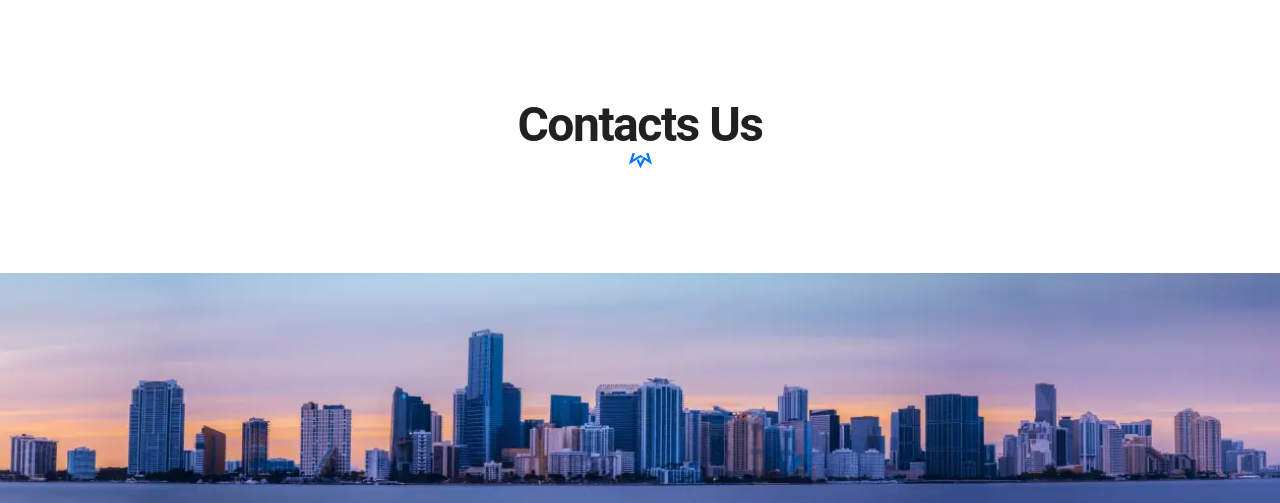
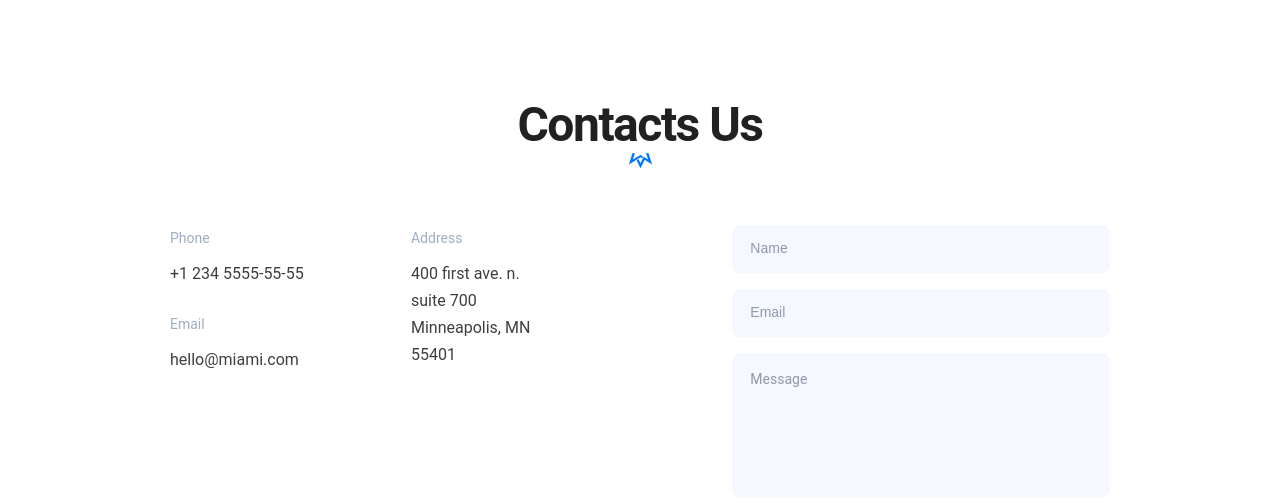
Before and after one commit to wurnsw/miami--hw, a website built with Parcel: page src/index.html in a window 1280 px wide. Shown: the part 3181-3684 px from the top of the page. Built offline with nearby package versions, Linux system fonts and the light colour scheme.

Commit message:
added contacts section

```diff
--- a/src/index.html
+++ b/src/index.html
@@ -77,7 +77,7 @@
       <section class="page__section about" id="about">
         <div class="container">
           <div class="grid grid--desktop">
-            <div class="grid__item grid__item--1-4">
+            <div class="grid__item grid__item--desktop-1-4">
               <h2 class="about__title">
                 Miami best <br />
                 Real estate
@@ -85,7 +85,7 @@
               </h2>
             </div>
 
-            <div class="grid__item grid__item--7-12">
+            <div class="grid__item grid__item--desktop-7-12">
               <article class="about__description description">
                 <a href="#" class="about__subtitle">
                   Over 50 years experience in love.
@@ -257,7 +257,7 @@
           </div>
 
           <div class="grid grid--desktop">
-            <div class="grid__item grid__item--6-7">
+            <div class="grid__item grid__item--desktop-6-7">
               <a href="#" class="gallery__button button"> View all </a>
             </div>
           </div>
@@ -269,7 +269,7 @@
           <h2 class="page__section-title">Testimonials</h2>
 
           <div class="grid grid--desktop">
-            <div class="testimonials__item grid__item--1-4">
+            <div class="testimonials__item grid__item--desktop-1-4">
               <div class="testimonial">
                 <div class="testimonial__image-container">
                   <img
@@ -293,7 +293,7 @@
               </div>
             </div>
 
-            <div class="testimonials__item grid__item--5-8">
+            <div class="testimonials__item grid__item--desktop-5-8">
               <div class="testimonial">
                 <div class="testimonial__image-container">
                   <img
@@ -318,7 +318,7 @@
               </div>
             </div>
 
-            <div class="testimonials__item grid__item--9-12">
+            <div class="testimonials__item grid__item--desktop-9-12">
               <div class="testimonial">
                 <div class="testimonial__image-container">
                   <img
@@ -349,6 +349,71 @@
       <section class="page__section contacts" id="contacts">
         <div class="container">
           <h2 class="page__section-title">Contacts Us</h2>
+
+          <div class="grid grid--desktop">
+            <div class="grid__item grid__item--desktop-1-2">
+              <div class="contacts__info">
+                <div class="contacts__info-title">Phone</div>
+                <a href="tel:+123455555555" class="contacts__info-link">
+                  +1 234 5555-55-55
+                </a>
+              </div>
+
+              <div class="contacts__info">
+                <div class="contacts__info-title">Email</div>
+                <a href="mailto:hello@miami.com" class="contacts__info-link">
+                  hello@miami.com
+                </a>
+              </div>
+            </div>
+
+            <div class="grid__item grid__item--desktop-4-5">
+              <div class="contacts__info">
+                <div class="contacts__info-title contacts__info-title--last">
+                  Address
+                </div>
+                <a
+                  href="https://maps.app.goo.gl/EeY18VYVfovnNv7c9"
+                  target="blank"
+                  class="contacts__info-link"
+                >
+                  400 first ave. n.
+                  <br />
+                  suite 700
+                  <br />
+                  Minneapolis, MN 55401
+                </a>
+              </div>
+            </div>
+
+            <div class="grid__item grid__item--desktop-8-12">
+              <form action="#">
+                <input
+                  class="contacts__field form-field"
+                  placeholder="Name"
+                  name="name"
+                  type="text"
+                />
+                <input
+                  class="contacts__field form-field"
+                  placeholder="Email"
+                  name="email"
+                  type="email"
+                />
+                <textarea
+                  class="contacts__field contacts__field--last form-field form-field--textarea"
+                  placeholder="Message"
+                  name="message"
+                ></textarea>
+                <button
+                  class="form__button button button--primary"
+                  type="button"
+                >
+                  Consultation
+                </button>
+              </form>
+            </div>
+          </div>
         </div>
       </section>
     </main>
--- a/src/sass/components/button.scss
+++ b/src/sass/components/button.scss
@@ -14,7 +14,14 @@
   border: 2px solid $color-blue;
   border-radius: 8px;
 
+  cursor: pointer;
+
   transition: all 250ms;
+
+  &--primary{
+    color: $color-white;
+    background-color: $color-blue;
+  }
 
   &:hover,
   &:active {
@@ -25,4 +32,6 @@
 
     box-shadow: 0px 13px 27px 0px #0053b575;
   }
+
+
 }
--- /dev/null
+++ b/src/sass/components/contacts.scss
@@ -0,0 +1,22 @@
+.contacts {
+  &__info {
+    margin: 0 0 24px;
+
+    &--last{
+      margin-bottom: 32px;
+    }
+  }
+
+  &__info-title {
+    margin: 0 0 8px;
+    @include grey-Typography;
+  }
+
+  &__field{
+    margin: 0 0 16px;
+
+    &--last{
+      margin-bottom: 32px;
+    }
+  }
+}
--- /dev/null
+++ b/src/sass/components/form-field.scss
@@ -0,0 +1,39 @@
+.form-field {
+  padding: 14px 16px;
+
+  height: 48px;
+  width: 100%;
+
+  outline: none;
+
+  border: 2px solid transparent;
+  border-radius: 8px;
+
+  color: $color-black;
+  background-color: $color-input;
+
+  transition: border 250ms;
+
+  &::placeholder {
+    font-size: 14px;
+    line-height: 20px;
+
+    color: #8f99a8;
+  }
+
+  &:hover {
+    border-color: #ccd0e0;
+  }
+
+  &:focus {
+    border: 2px solid $color-blue;
+  }
+
+  &--textarea {
+    height: 144px;
+
+    font-family: inherit;
+
+    resize: none;
+  }
+}
--- a/src/sass/components/grid.scss
+++ b/src/sass/components/grid.scss
@@ -19,9 +19,7 @@
   &__item {
     @for $start from 1 through 12 {
       @for $end from $start through 12 {
-        &--#{$start}-#{$end} {
-          grid-column: #{$start} / #{$end + 1};
-        }
+
 
         &--desktop-#{$start}-#{$end} {
           @include onDesktop {
--- a/src/sass/main.scss
+++ b/src/sass/main.scss
@@ -17,4 +17,6 @@
 @import "components/button";
 @import "components/testimonial";
 @import "components/testimonials";
+@import "components/contacts";
+@import "components/form-field";
 @import "components/footer";
```
